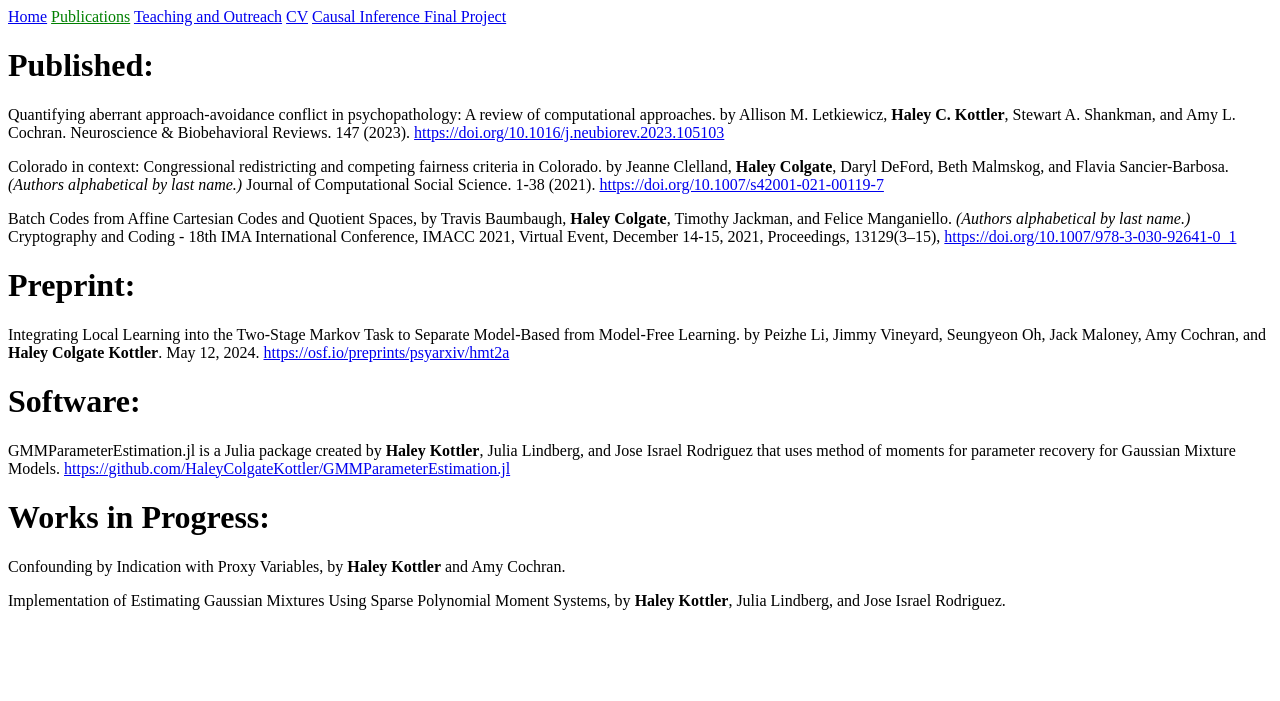
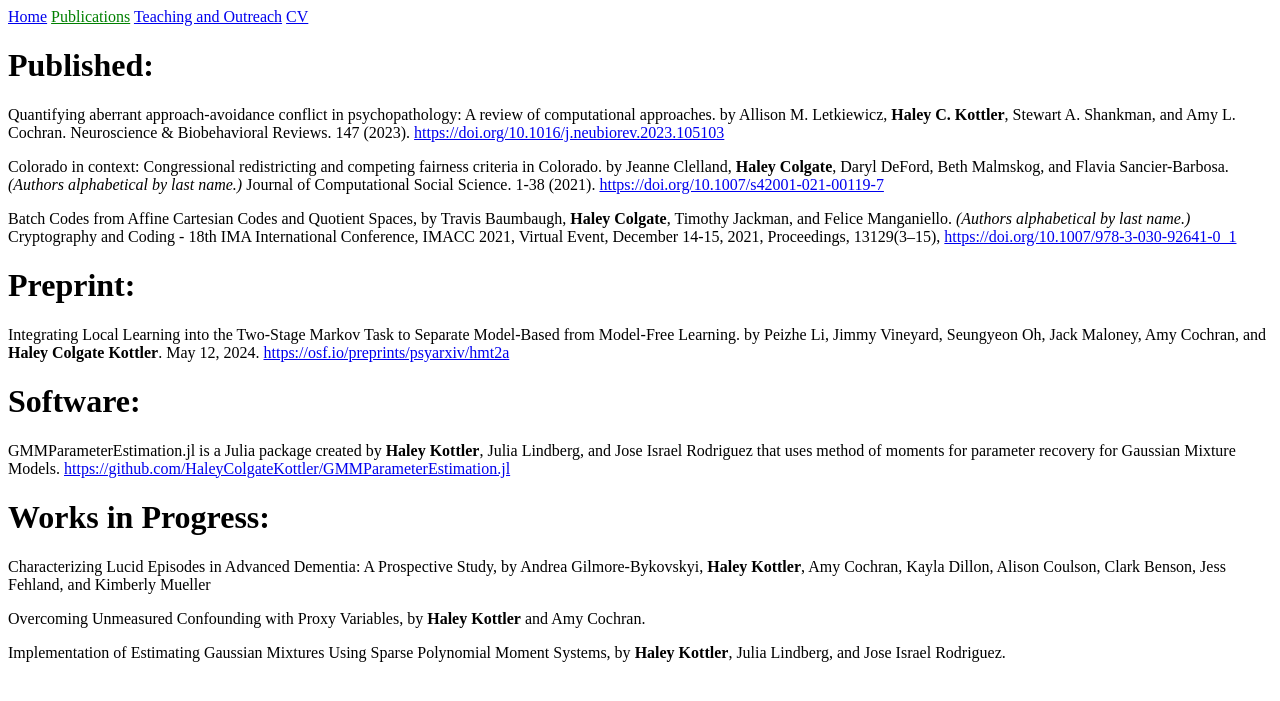
Before and after one commit to HaleyColgate/haleycolgate.github.io, a Jekyll site: the page built from publications.md, in a window 1280 px wide. Shown: the top 701 px of the page. Built offline with Jekyll 4.4.1, drawn with Linux system fonts in a browser that asks for light colours.

Commit message:
update current research

```diff
--- a/_data/navigation.yml
+++ b/_data/navigation.yml
@@ -6,5 +6,3 @@
   link: /outreach.html
 - name: CV
   link: /cv.html
-- name: Causal Inference Final Project
-  link: /project.html
--- a/index.markdown
+++ b/index.markdown
@@ -10,8 +10,8 @@ Email: haley dot kottler at wisc dot edu
 Office: Van Vleck 416
 
 I am a graduate student in mathematics at the University of Wisconsin-Madison working with
-<a href="https://sites.google.com/site/amylouisecochran">Dr. Amy Cochran</a> on problems in computational psychiatry and data science, and with <a href="https://sites.google.com/wisc.edu/jose/home?authuser=0">Dr. Jose Israel Rodriguez</a> on problems in applied algebra.  I am working towards a PhD in hopes of becoming a professor.
+<a href="https://sites.google.com/site/amylouisecochran">Dr. Amy Cochran</a> on problems in computational psychiatry and data science, and with <a href="https://sites.google.com/wisc.edu/jose/home?authuser=0">Dr. Jose Israel Rodriguez</a> on problems in applied algebra.  I am working towards a PhD in hopes of becoming a statistician or data scientist working with medical practitioners to improve patient outcomes.
 
-Currently I am a Lucidity Data Analyst Project Assistant for the <a href="https://gilmorebykovskyilab.org/">Gilmore-Bykovskyi Lab</a> in Emergency Medicine.
+Currently I am a Lucidity Data Analyst Project Assistant for the <a href="https://gilmorebykovskyilab.org/">Gilmore-Bykovskyi Lab</a> in Emergency Medicine. I manage, clean, and analyze data sets related to memory changes and dementia in older adults.
 
 Prior to moving to Wisconsin, I graduated from Colorado College in 2020 with a bachelors degree in mathematics.  My time at a liberal arts institution led to an interest in how a cross-disciplinary framing can improve student learning and engagement, especially in introductory courses required by other majors.  My thesis use Markov Chain Monte Carlo for ensemble analysis of congressional voting district maps in Colorado.
--- a/publications.md
+++ b/publications.md
@@ -23,6 +23,8 @@ GMMParameterEstimation.jl is a Julia package created by **Haley Kottler**, Julia
 
 # Works in Progress:
 
-Confounding by Indication with Proxy Variables, by **Haley Kottler** and Amy Cochran.
+Characterizing Lucid Episodes in Advanced Dementia: A Prospective Study, by Andrea Gilmore-Bykovskyi, **Haley Kottler**, Amy Cochran, Kayla Dillon, Alison Coulson, Clark Benson, Jess Fehland, and Kimberly Mueller
+
+Overcoming Unmeasured Confounding with Proxy Variables, by **Haley Kottler** and Amy Cochran.
 
 Implementation of Estimating Gaussian Mixtures Using Sparse Polynomial Moment Systems, by **Haley Kottler**, Julia Lindberg, and Jose Israel Rodriguez.
```
Also changed, not shown: 4 other files.
